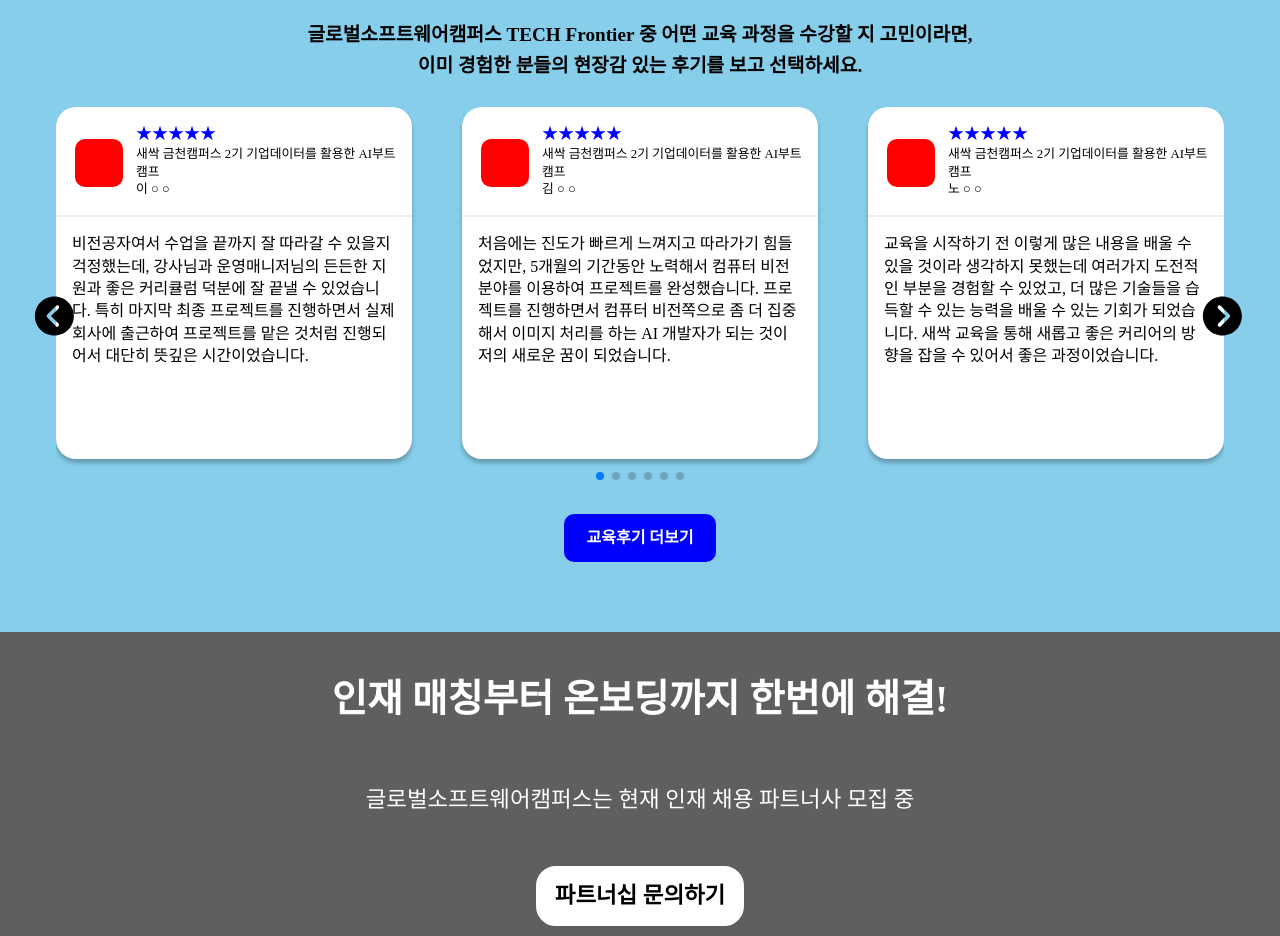
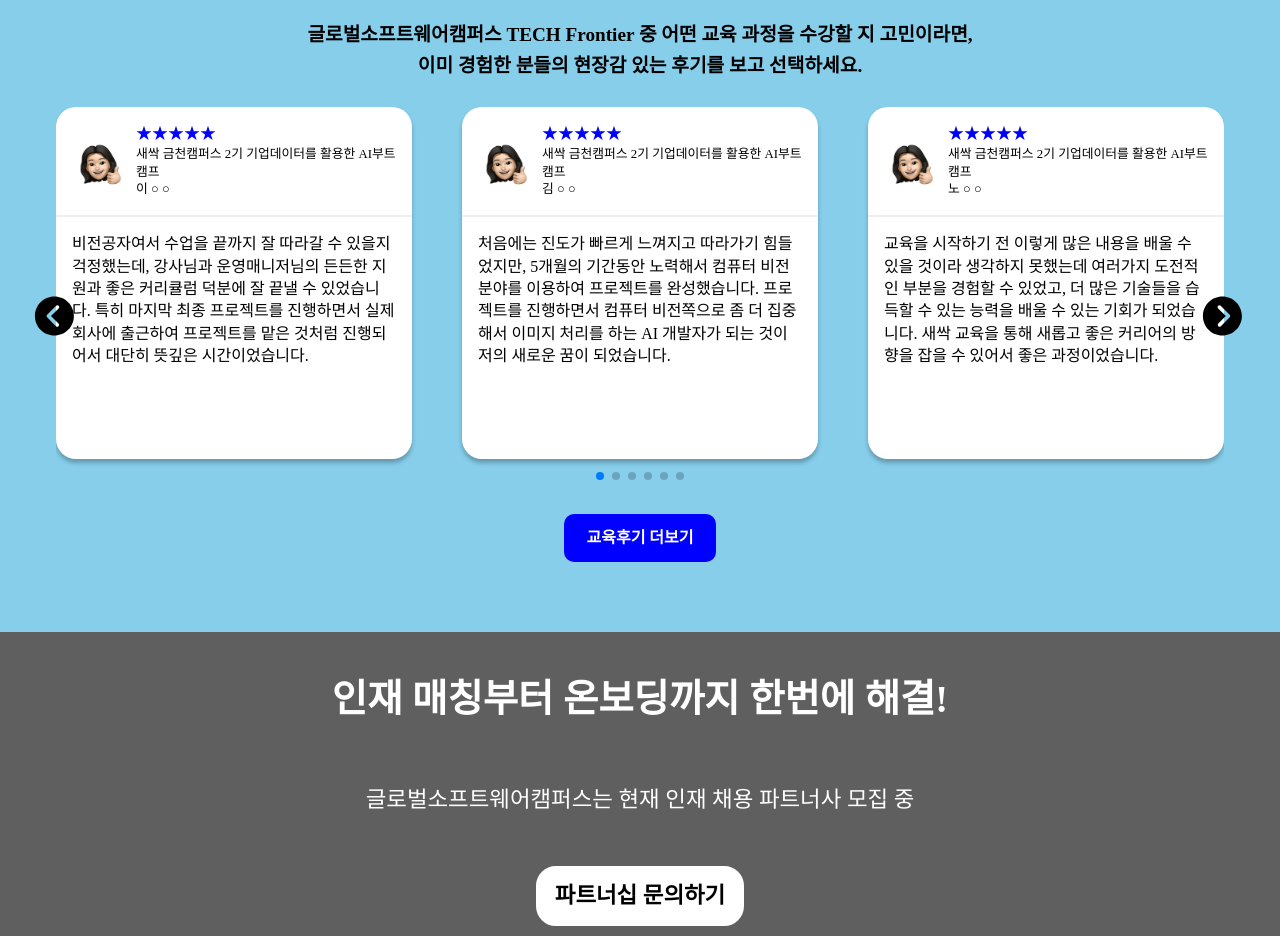
Before and after one commit to jh1109/gsc-app, a React (Create React App) app: page /techfrontiers in a window 1280 px wide. Shown: the part 2620-3556 px from the top of the page. Built offline with nearby package versions, Linux system fonts and the light colour scheme.

Commit message:
[style] 부트캠프 후기 미모지 추가

```diff
--- a/src/components/bootcamp/TECHFReviewItem.module.css
+++ b/src/components/bootcamp/TECHFReviewItem.module.css
@@ -13,7 +13,7 @@
 }
 
 .studentInfo div {
-    background-color: red;
+    background: url(/public/memoge/memoge_01.png) no-repeat 0 0 / cover;
     width: 3rem;
     height: 3rem;
     border-radius: 10px;
```
